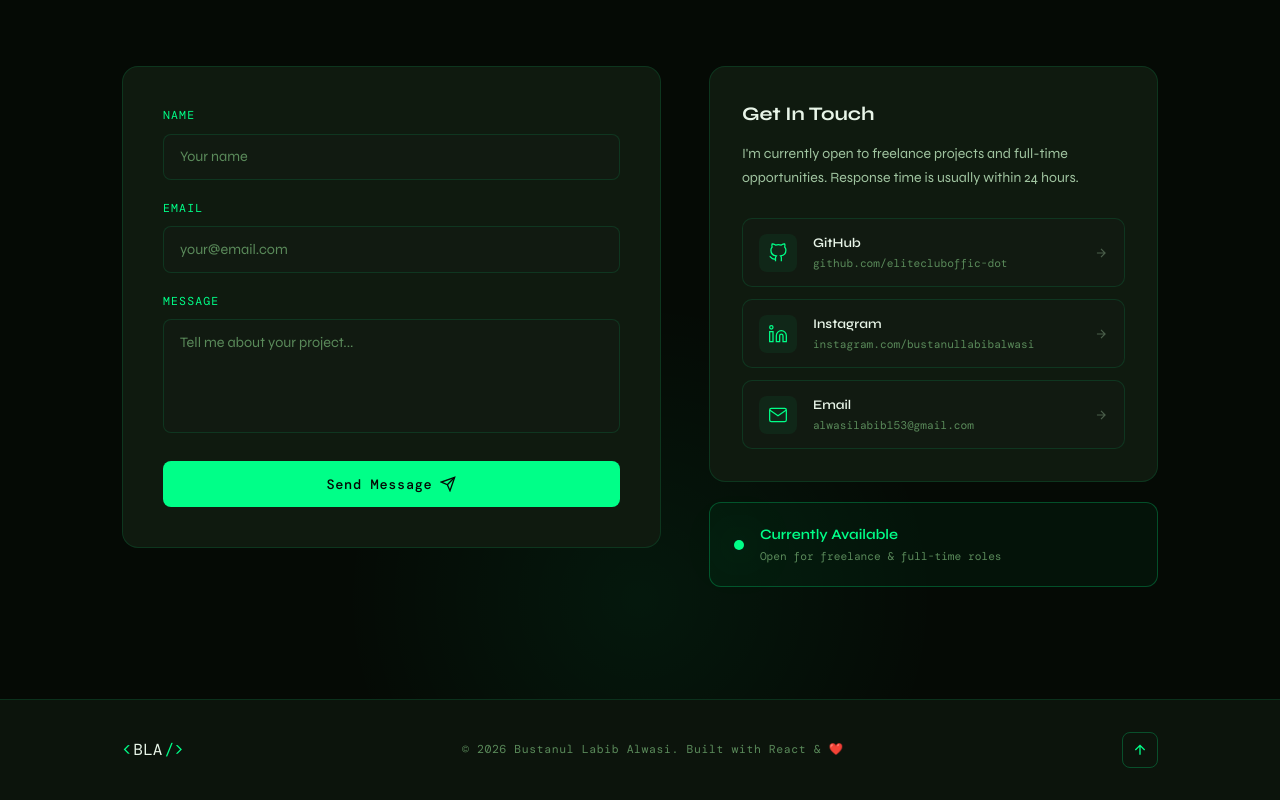
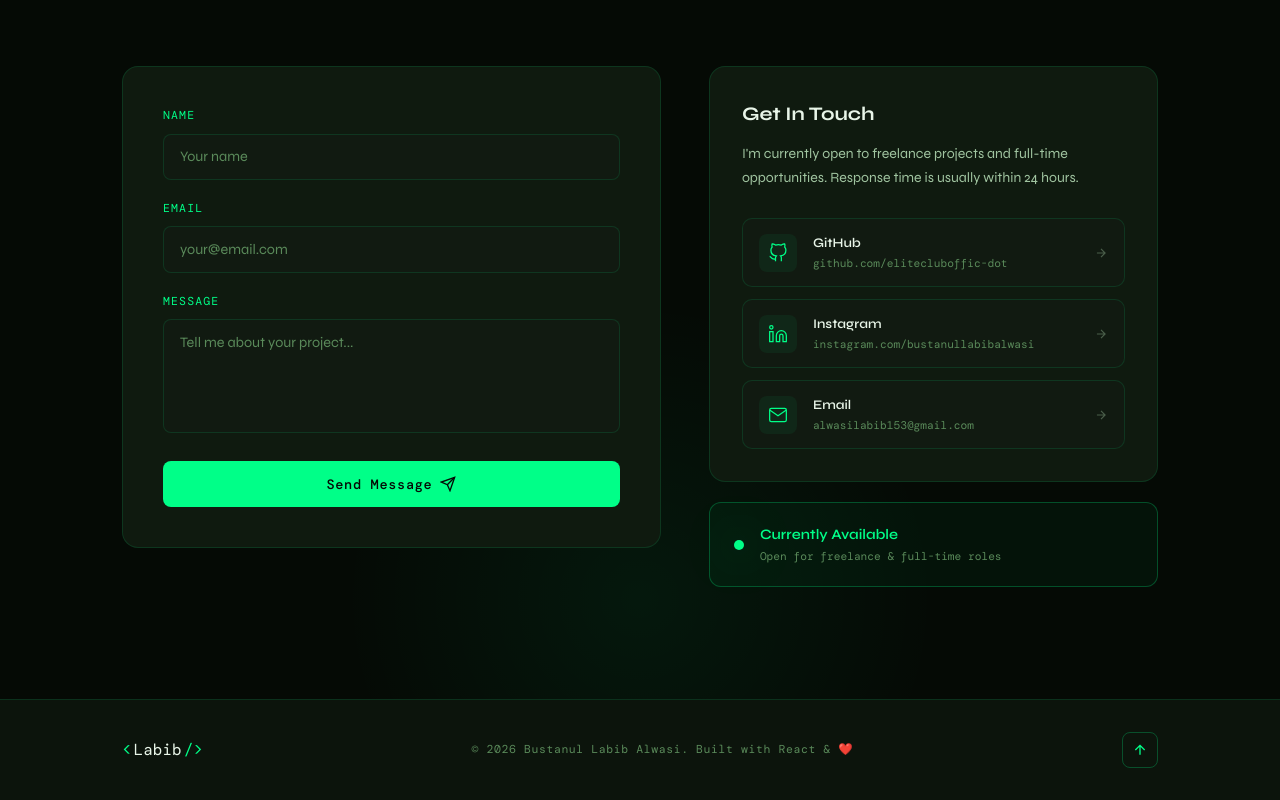
Before and after one commit to elitecluboffic-dot/portofolio, a React (Create React App) app in the folder portfolio/: page / in a window 1280 px wide. Shown: the part 4185-4985 px from the top of the page. Built offline with nearby package versions, Linux system fonts and the light colour scheme; the HTML template or start-up script is replaced by a standard one; a web font is replaced by a local one.

Commit message:
Update Footer.jsx

```diff
--- a/portfolio/src/components/Footer.jsx
+++ b/portfolio/src/components/Footer.jsx
@@ -10,7 +10,7 @@ const Footer = () => {
         <div className="footer-inner">
           <a href="#home" className="footer-logo">
             <span className="logo-bracket">&lt;</span>
-            <span className="logo-name">BLA</span>
+            <span className="logo-name">Labib</span>
             <span className="logo-bracket">/&gt;</span>
           </a>
           <p className="footer-copy">
```
